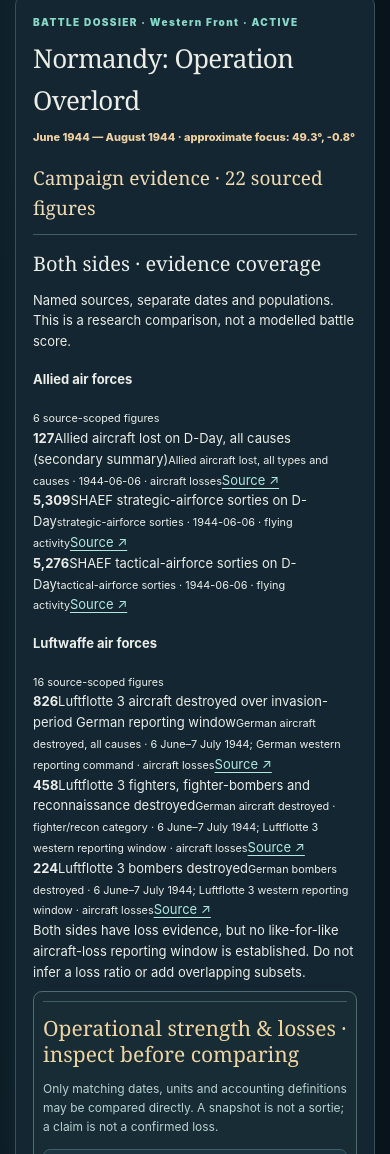
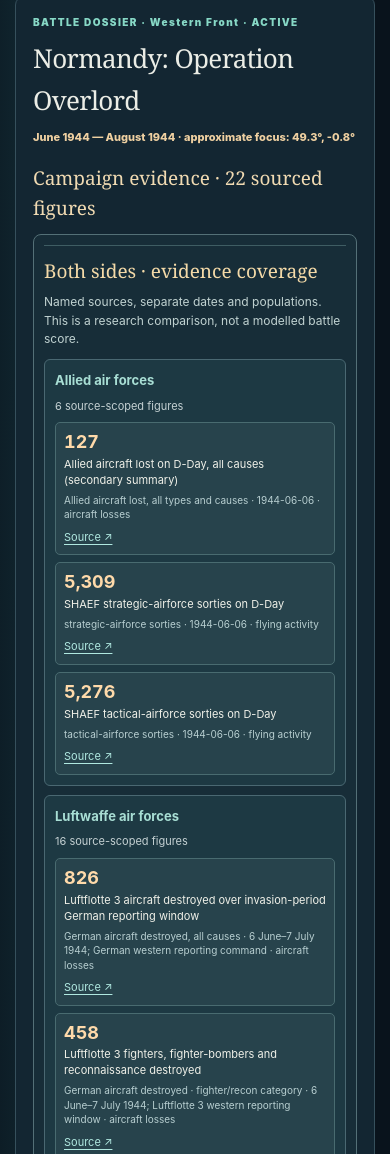
Before and after one commit to hound83/ww2-airwar, a plain HTML site: page grand-air-war-v80.html in a window 390 px wide. Shown: the part 1402-2556 px from the top of the page. Drawn offline with nearby package versions, Linux system fonts and the light colour scheme; no server answers.

Commit message:
style(atlas): responsive two-sided source coverage and event-level evidence status

```diff
--- a/dist/grand-air-war-v80.css
+++ b/dist/grand-air-war-v80.css
@@ -153,3 +153,28 @@
 .operational-series thead{color:#a1dacd}
 .operational-series tbody th{font-weight:500;color:#e5dfcd}
 @media(max-width:600px){.campaign-comparisons{padding:9px}.comparison-section,.operational-series{padding:9px}.comparison-grid{grid-template-columns:repeat(auto-fit,minmax(min(135px,100%),1fr))}}
+
+/* Bilateral evidence coverage for every campaign and dated event. Missing never means zero. */
+.bilateral-campaign,.bilateral-event{min-width:0;padding:12px;border:1px solid #547077;border-radius:8px;background:#172d38;display:grid;gap:10px}
+.bilateral-campaign{grid-column:1/-1;margin-bottom:8px}
+.bilateral-campaign h3,.bilateral-event h4{font-family:Georgia,serif;color:#f4daa8;font-size:19px;line-height:1.3;margin:0}
+.bilateral-campaign>p,.bilateral-event>p{font-size:12px;color:#c0d2d1;line-height:1.55;margin:0}
+.bilateral-grid{display:grid;grid-template-columns:repeat(2,minmax(0,1fr));gap:9px;min-width:0}
+.bilateral-side,.bilateral-event-side{min-width:0;background:#1d3943;border:1px solid #4a6872;border-radius:6px;padding:10px;display:flex;flex-direction:column;gap:7px}
+.bilateral-side h4{font-size:13px;color:#a8ded4;margin:0}
+.bilateral-side>small,.bilateral-event-side>small{font-size:11px;color:#c5d1d3}
+.bilateral-event-side>strong{font-size:12px;color:#a8ded4}
+.bilateral-value{padding:8px;background:#27434c;border:1px solid #496b70;border-radius:5px;display:flex;flex-direction:column;gap:4px;min-width:0}
+.bilateral-value strong{font-size:19px;color:#ffdaaa;font-variant-numeric:tabular-nums;line-height:1.2}
+.bilateral-value span{font-size:11px;color:#f0f1e9;line-height:1.45;overflow-wrap:anywhere}
+.bilateral-value small{font-size:10px;color:#b8cfd1;line-height:1.45;overflow-wrap:anywhere}
+.bilateral-value a{font-size:11px;margin-top:3px;overflow-wrap:anywhere}
+.bilateral-missing{font-size:11px;line-height:1.55;color:#f1d1a3;margin:0}
+.bilateral-warning{font-size:11px!important;line-height:1.6;border-left:3px solid #b99864;background:#352f29;color:#f6d5ab!important;padding:7px 9px;margin:0}
+.bilateral-event{margin:13px 0 12px}
+.bilateral-event-side .bilateral-value strong{font-size:17px}
+.bilateral-period-context{padding:9px;background:#213941;border:1px solid #4e7471;border-radius:6px}
+.bilateral-period-context summary{cursor:pointer;color:#f1dbb8;font-size:12px}
+.bilateral-period-context>p{font-size:11px;color:#e5cd9c;line-height:1.5}
+.bilateral-period-context .bilateral-value{margin-top:7px}
+@media(max-width:600px){.bilateral-grid{grid-template-columns:1fr}.bilateral-campaign,.bilateral-event{padding:10px}.bilateral-value strong{font-size:18px}}
```
